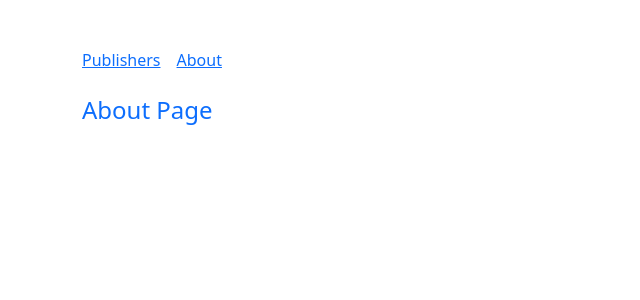
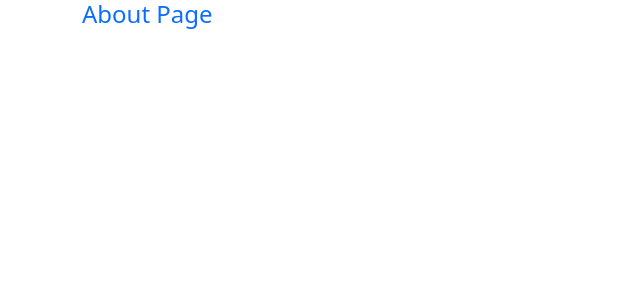
Before and after one commit to alberttocastro/SimpleSec, a React app: page /#/about in a window 1280 px wide. Shown: the top 300 px of the page, without its empty margins (0-640 px from the left). Built offline with nearby package versions, Linux system fonts and the light colour scheme.

Commit message:
Change files locations

```diff
--- a/src/renderer/App.tsx
+++ b/src/renderer/App.tsx
@@ -1,7 +1,7 @@
 import React, { useEffect } from 'react';
 import { HashRouter as Router, Routes, Route, Link, useNavigate } from 'react-router-dom';
-import Persons from './components/Persons';
-import PersonDetail from './components/PersonDetail';
+import Persons from './persons/Persons';
+import PersonDetail from './persons/PersonDetail';
 
 function About(): JSX.Element {
   return <h4 className="text-primary">About Page</h4>;
@@ -18,11 +18,7 @@ function App(): JSX.Element {
   }, [navigate]);
 
   return (
-    <div className="app container mt-5">
-      <nav className="mb-4">
-        <Link to="/" className="me-3">Publishers</Link>
-        <Link to="/about">About</Link>
-      </nav>
+    <div className="app container">
       <Routes>
         <Route path="/" element={<Persons />} />
         <Route path="/persons" element={<Persons />} />
--- a/src/renderer/components/PersonDetail.tsx
+++ b/src/renderer/persons/PersonDetail.tsx
@@ -4,8 +4,8 @@ import SequelizeResponse from "_/types/SequelizeResponse";
 import React, { useEffect, useState } from "react";
 import { Card, Table, Row, Col, Button, Spinner, Badge, ListGroup, Modal, Form } from "react-bootstrap";
 import { Link, useParams, useNavigate } from "react-router-dom";
-import EditPersonModal from "./EditPersonModal";
-import ReportModal from "./ReportModal";
+import EditPersonModal from "../components/EditPersonModal";
+import ReportModal from "../components/ReportModal";
 
 export default function PersonDetail(): JSX.Element {
   const { id } = useParams<{ id: string }>();
--- a/src/renderer/components/Persons.tsx
+++ b/src/renderer/persons/Persons.tsx
@@ -3,21 +3,7 @@ import SequelizeResponse from "_/types/SequelizeResponse";
 import React, { useEffect, useState } from "react";
 import { Table, Button, Spinner, Modal, Form } from "react-bootstrap";
 import { Link } from "react-router-dom";
-import EditPersonModal from "./EditPersonModal";
-
-// Person interface representing the data structure
-interface Person {
-  id?: number;
-  name: string;
-  birth: string;
-  baptism?: string;
-  privilege?: "Elder" | "Ministerial Servant" | null;
-  service: "Publisher" | "Regular Pioneer" | "Special Pioneer" | "Missionary";
-  anointed: boolean;
-  male: boolean;
-  createdAt?: Date;
-  updatedAt?: Date;
-}
+import EditPersonModal from "../components/EditPersonModal";
 
 export default function Persons(): JSX.Element {
   const [persons, setPersons] = useState<SequelizeResponse<_Person>[]>([]);
```
